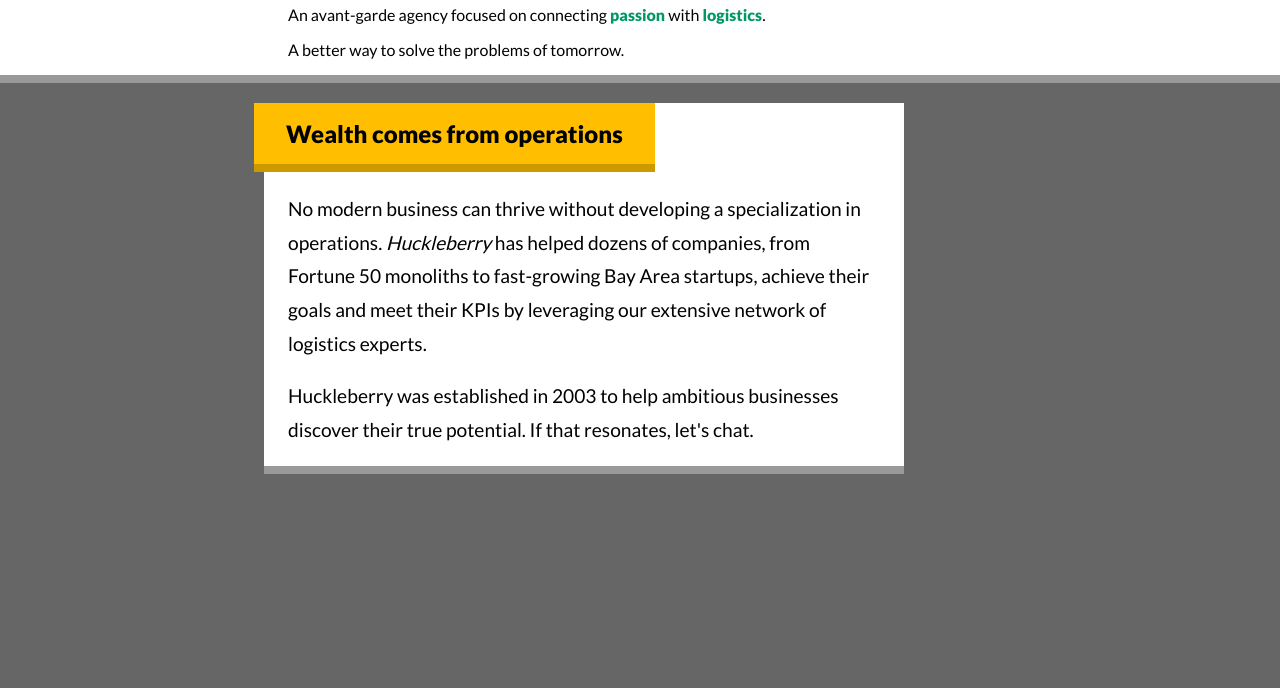
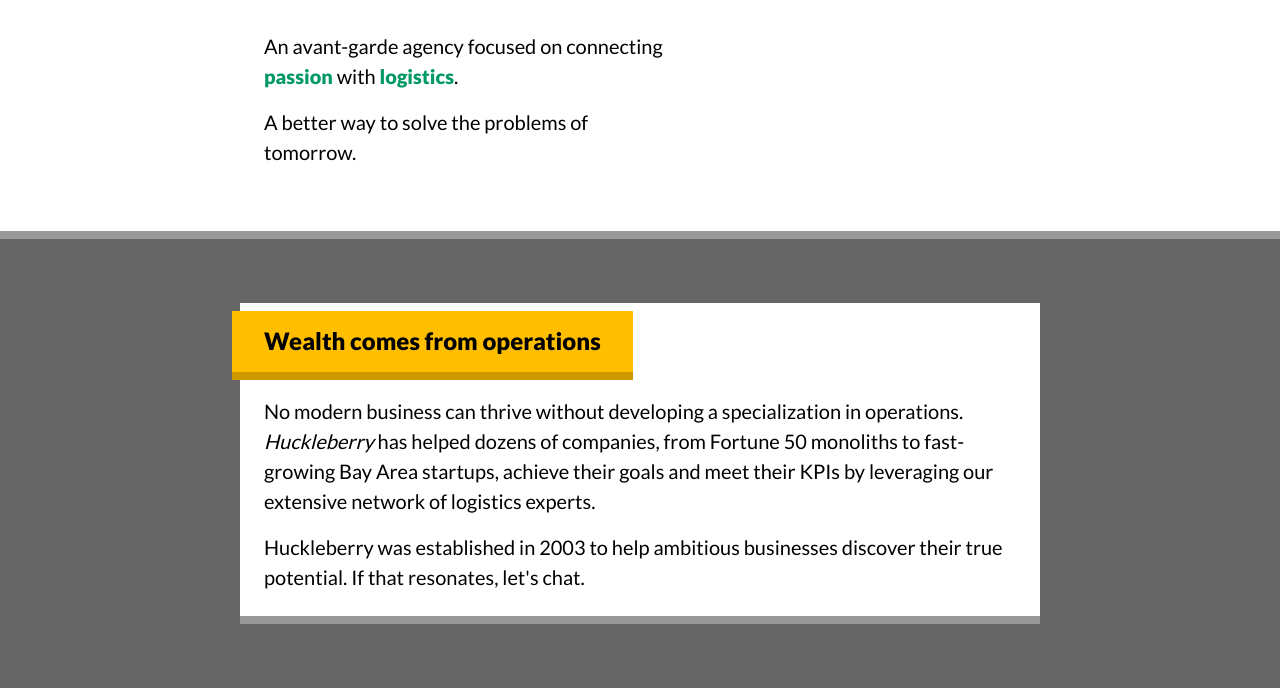
Before and after one commit to Isaac-Tait/CSS_For_JS, a plain HTML site: page huckleberry/index.html in a window 1280 px wide. Shown: the part 151-839 px from the top of the page. Before the commit the page ends 800 px from the top, so only its background shows below. Drawn offline with Linux system fonts and the light colour scheme.

Commit message:
feat:solution 🥰

```diff
--- a/huckleberry/style.css
+++ b/huckleberry/style.css
@@ -7,47 +7,67 @@
 body {
   margin: 0;
   padding: 0;
-  background: hsla(0, 0%, 40%, 1);
 }
 
 /* Add styles here! */
-h1 {
-  padding-top: 96px;
+header {
+  border-bottom: 8px solid hsl(0deg 0% 60%);
 }
 
-h2 {
-  padding: 16px 32px;
-  padding-bottom: -10px;
+h1 {
+  font-size: 2rem;
+  line-height: 1.2;
+  margin: 0;
+  margin-bottom: 3rem;
+}
+
+p {
+  font-size: 1.25rem; /* 20 / 16 = 1.25 */
+  line-height: 1.5;
+  margin: 0;
+  margin-bottom: 1rem;
+}
+p:last-child {
+  margin-bottom: 0;
 }
 
 strong {
-  color: hsla(160, 100%, 30%, 1)
+  color: hsl(160deg 100% 30%);
+}
+
+.max-width-wrapper {
+  max-width: 800px;
+  margin: 0 auto;
+  padding: 0px 24px;
 }
 
 .intro-chunk {
-  background: hsla(100, 100%, 100%, 1);
-  padding-left: 288px;
-  border-bottom: 8px solid hsla(0, 0%, 60%, 1);
+  max-width: 415px;
+  padding-top: 96px;
+  padding-bottom: 64px;
+}
+
+main {
+  background-color: hsl(0deg 0% 40%);
+  padding: 64px 0;
 }
 
 .card {
-  background: hsla(100, 100%, 100%, 1);
-  width: 50%;
-  margin-left: 264px;
-  border-bottom: 8px solid hsla(0, 0%, 60%, 1);
+  background-color: white;
+  padding: 24px;
+  margin: 0 -24px;
+  border-bottom: 8px solid hsl(0deg 0% 60%);
 }
 
 .indented-heading {
-  background: hsla(45, 100%, 50%, 1);
   width: fit-content;
-  margin-left: -10px;
-  padding-top: -100px;
-  border-bottom: 8px solid hsla(45, 100%, 40%, 1);
+  font-size: 1.5rem;
+  line-height: 1.2;
+  margin: 0;
+  margin-left: -32px;
+  margin-top: -16px;
+  margin-bottom: 1rem;
+  padding: 16px 32px;
+  background: hsl(45deg 100% 50%);
+  border-bottom: 8px solid hsl(45deg 100% 40%);
 }
-
-.grabber {
-  margin-left: 24px;
-  padding-right: 24px;
-  line-height: 1.75;
-  font-size: 1.2rem
-}
```
